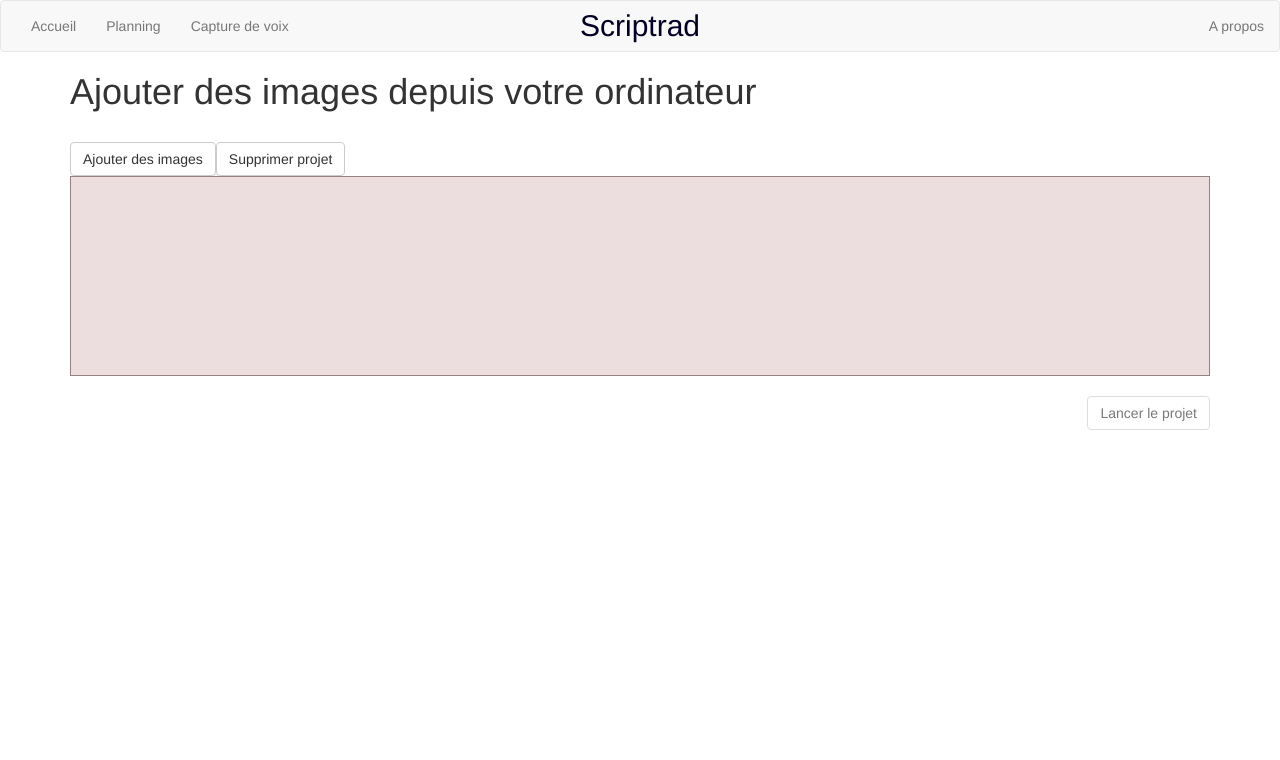
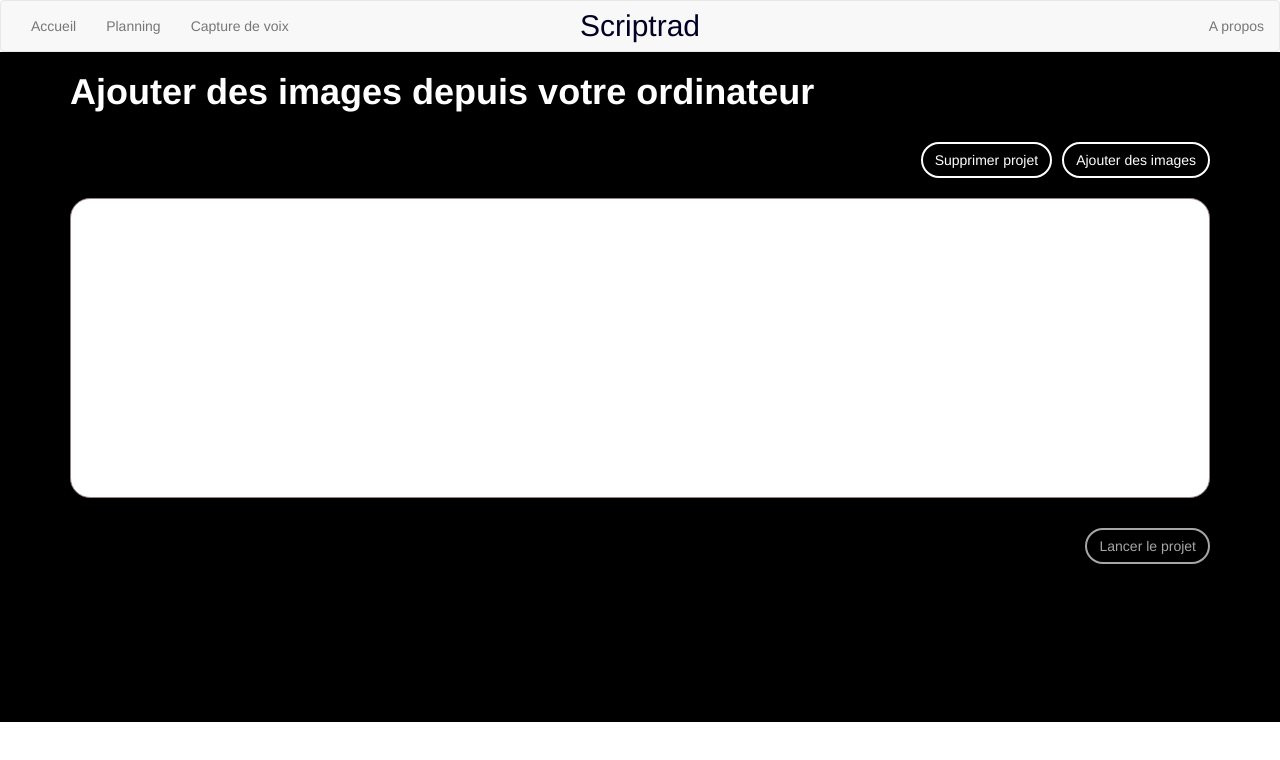
Before and after one commit to codingfactory-by-itescia/Scriptrad_Front, an Angular app: page /form in a window 1280 px wide. Shown: the top 760 px of the page. Built offline with nearby package versions, Linux system fonts and the light colour scheme.

Commit message:
slider design

```diff
--- a/src/app/app.component.css
+++ b/src/app/app.component.css
@@ -1,3 +1,5 @@
 .background_project {
-    min-height: 670px;
+    max-height: 812px;
+    height: 670px;
+    background-color: black;
 }
--- a/src/app/components/slides/form/carousel/carousel.component.css
+++ b/src/app/components/slides/form/carousel/carousel.component.css
@@ -1,9 +1,12 @@
 .carousel_container{
     border: 1px solid rgb(150, 128, 128);
-    background-color: rgb(236, 222, 222);
-    height: 200px;
+    background: white;
+    height: 300px;
     width: 100%;
     overflow: hidden;
+    position: relative;
+    top: 20px;
+    border-radius: 20px;
 }
 .carousel_list{
     list-style-type: none;
@@ -21,6 +24,7 @@
     position: absolute;
     width: 145px;
     height: 35px;
+    right: 87px;
 }
 input[type=file], /* FF, IE7+, chrome (except button) */
 input[type=file]::-webkit-file-upload-button { /* chromes and blink button */
@@ -28,7 +32,7 @@
 }
 .carousel_el{
     height: 100%;
-    width: 200px;
+    width: 350px;
     margin-right: 20px;
     display: inline-block;
     position: relative;
@@ -37,7 +41,7 @@
     display: flex;
     justify-content: center;
     align-items: center;
-    border: 1px solid #27a3d7;
+    border: 1px solid black;
 }
 .carousel_el >img {
     height: 100%;
@@ -57,8 +61,27 @@
   .carousel_list::-webkit-scrollbar-corner {
     background: transparent;
   }
+
+/* Buttons */
+::-webkit-scrollbar-button:single-button {
+    background-color: #bbbbbb;
+    display: block;
+    border-style: solid;
+    height: 13px;
+    width: 16px;
+  }
   .btn_begin{
-      margin-top: 20px;
+      margin-top: 50px;
       position: relative;
       float: right;
   }
+  .btn{
+      background-color: unset;
+      color: white;
+      border: white solid 2px;
+      float: right;
+      border-radius: 20px;
+  }
+  .btn_delete{
+    margin-right: 10px;
+  }
--- a/src/app/components/slides/form/carousel/carousel.component.html
+++ b/src/app/components/slides/form/carousel/carousel.component.html
@@ -1,6 +1,6 @@
 <input class="" type="file" id="file" accept="image/*" multiple (change)="handleFileInput($event)">
 <button class="btn btn-default">Ajouter des images</button>
-<button class="btn btn-default" (click)="deleteProject()">Supprimer projet</button>
+<button class="btn btn-default btn_delete" (click)="deleteProject()">Supprimer projet</button>
 <div class="carousel_container">
     <ul class="carousel_list">
         <li class="carousel_el" *ngFor="let img of img_list"><img [src]="img"></li>
--- a/src/app/components/slides/form/form.component.css
+++ b/src/app/components/slides/form/form.component.css
@@ -1,3 +1,5 @@
 .title_instruction{
     margin-bottom: 30px;
+    color: white;
+    font-weight: bold;
 }
--- a/src/app/components/slides/slider/slider.component.css
+++ b/src/app/components/slides/slider/slider.component.css
@@ -3,7 +3,10 @@
     height: 100%;
     position: absolute;
     top: 0;
-    background: rebeccapurple;
+    background: black;
+}
+h1{
+    color: white;
 }
 .slider_view{
     position: relative;
@@ -13,6 +16,7 @@
     width: 55%;
     height: 60%;
     margin-top: 100px;
+    border: 3px solid white;
 }
 .img_selected{
     width: 100%;
@@ -35,7 +39,7 @@
 .carousel_container{
     border: 1px solid;
     height: 100px;
-    width: 70%;
+    width: 90%;
     overflow: hidden;
     position: relative;
     left: 50%;
@@ -49,7 +53,6 @@
     display: flex;
     overflow-x: auto;
     scroll-snap-type: x mandatory;
-    scroll-snap-align: start;
     scroll-behavior: smooth;
     padding-left: 0;
 }
@@ -66,6 +69,7 @@
     align-items: center;
     cursor: pointer;
     pointer-events: visible;
+    border: 1px solid white;
 }
 .carousel_el >img {
     height: 100%;
@@ -73,7 +77,7 @@
 }
 
 .carousel_list::-webkit-scrollbar {
-    height: 5px;
+    height: 8px;
   }
 .carousel_list::-webkit-scrollbar-thumb {
     background: #666666;
```
Also changed, not shown: 1 other file (tests, documents, lock files or other folders).
